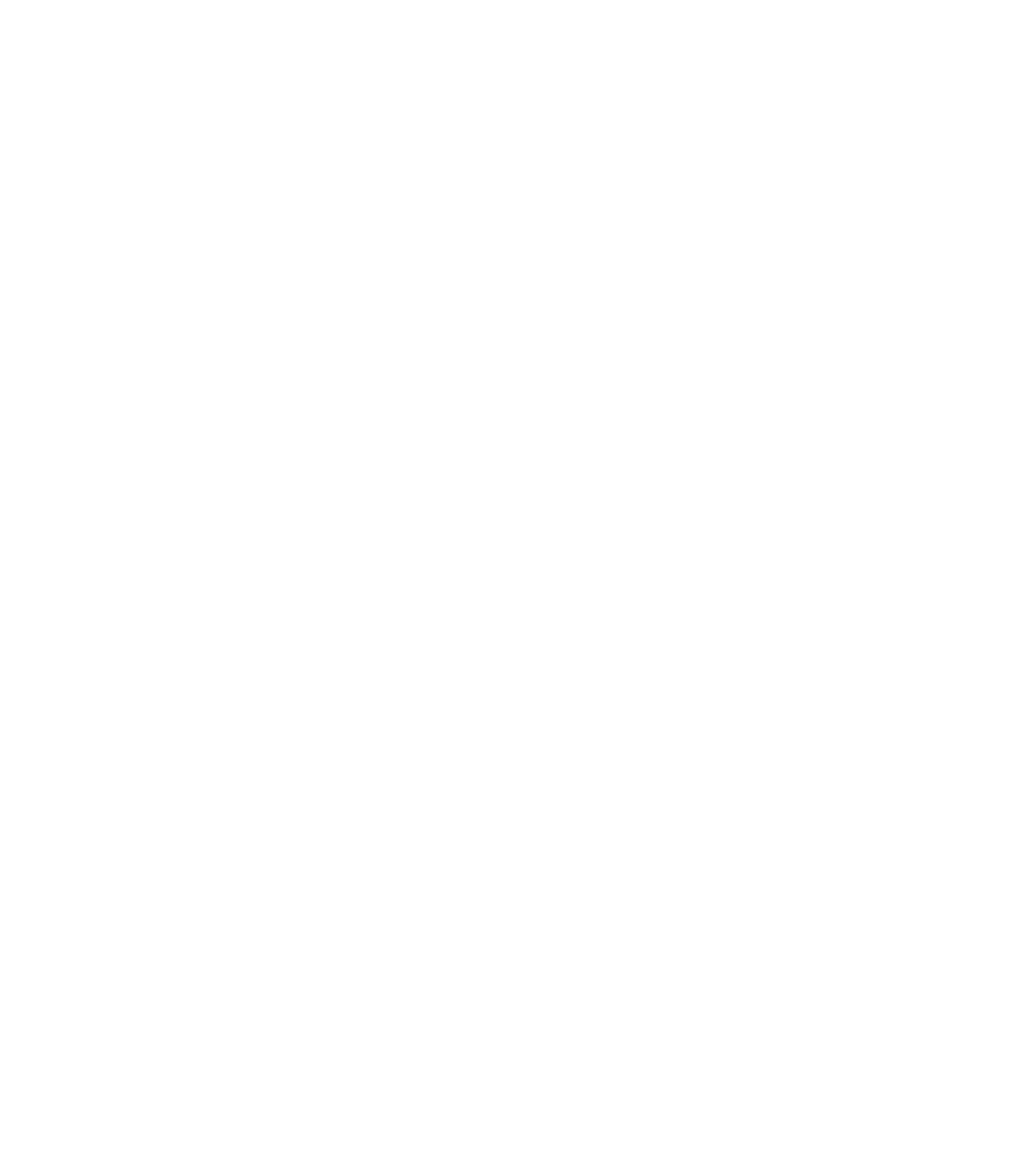
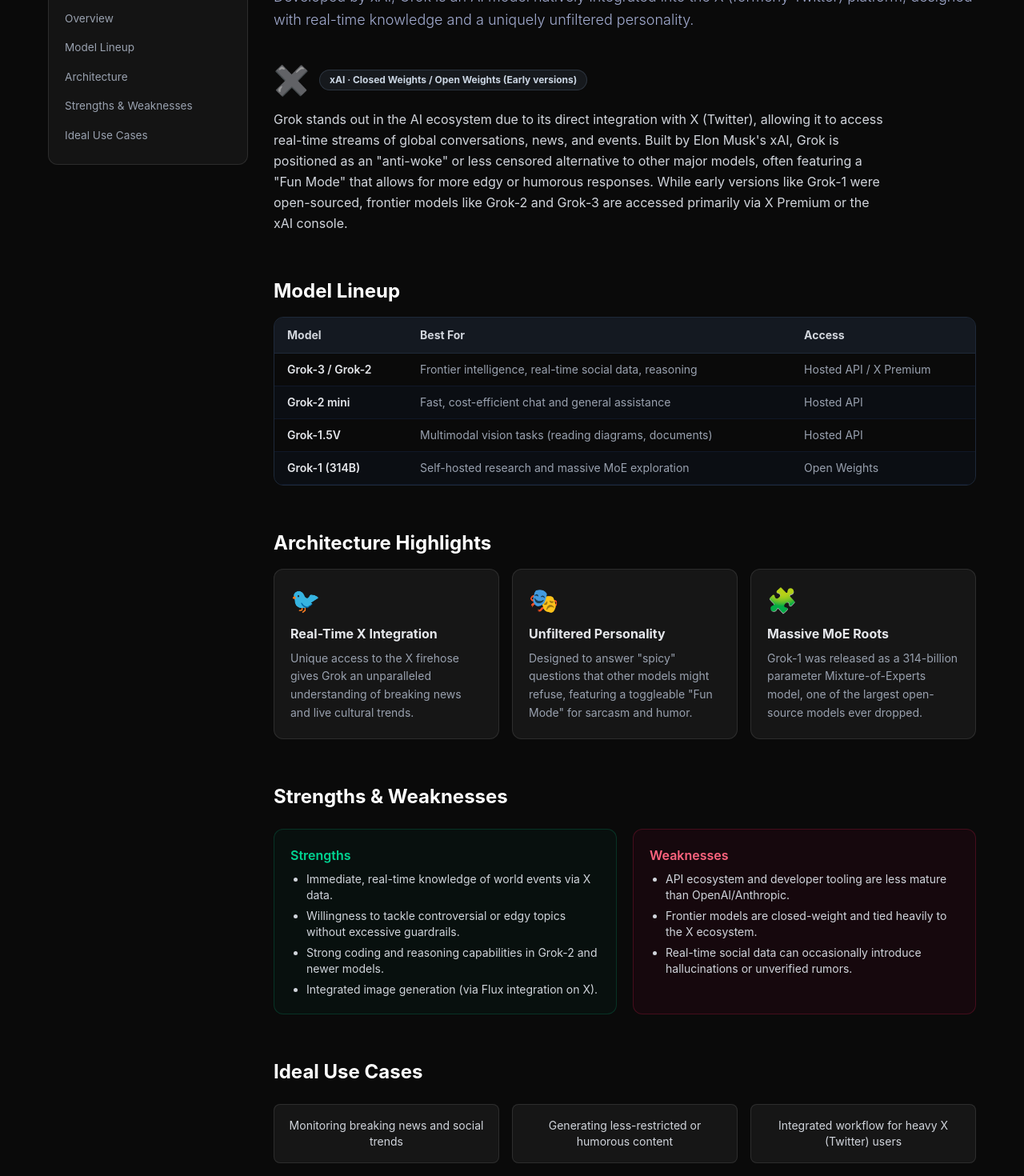
Before and after one commit to Amara-Manikanta/ai-engineering-visualized, a React (Vite) app in the folder v2-react/: page /models/grok in a window 1280 px wide. Before the commit this address had no page. Shown: the part 160-1630 px from the top of the page at 80% size. Before the commit the page ends 800 px from the top, so only its background shows below. Built offline with nearby package versions, Linux system fonts and the light colour scheme.

Commit message:
feat: add dedicated Grok model page and integrate into models index and nav

```diff
--- a/v2-react/src/App.jsx
+++ b/v2-react/src/App.jsx
@@ -33,6 +33,7 @@
 import ModelsMistral from "./pages/ModelsMistral";
 import ModelsQwen from "./pages/ModelsQwen";
 import ModelsDeepseek from "./pages/ModelsDeepseek";
+import ModelsGrok from "./pages/ModelsGrok";
 import LangGraphIndex from "./pages/LangGraphIndex";
 import LangGraphPatterns from "./pages/LangGraphPatterns";
 import McpIndex from "./pages/McpIndex";
@@ -170,6 +171,7 @@
         <Route path="/models/mistral" element={<ModelsMistral />} />
         <Route path="/models/qwen" element={<ModelsQwen />} />
         <Route path="/models/deepseek" element={<ModelsDeepseek />} />
+        <Route path="/models/grok" element={<ModelsGrok />} />
 
         <Route path="/langgraph" element={<LangGraphIndex />} />
         <Route path="/langgraph/patterns" element={<LangGraphPatterns />} />
--- a/v2-react/src/components/GlobalHeader.jsx
+++ b/v2-react/src/components/GlobalHeader.jsx
@@ -88,6 +88,7 @@
       { name: "Qwen", path: "/models/qwen" },
       { name: "DeepSeek", path: "/models/deepseek" },
       { name: "Mistral", path: "/models/mistral" },
+      { name: "Grok", path: "/models/grok" },
     ],
   },
   {
--- a/v2-react/src/pages/LlmIndex.jsx
+++ b/v2-react/src/pages/LlmIndex.jsx
@@ -11,7 +11,7 @@
   const toc = [
     { label: "1. What are AI Models?", hash: "#what-are-ai-models" },
     { label: "2. Foundation vs Fine-Tuned Models", hash: "#foundation-vs-finetuned" },
-    { label: "3. Model Families (OpenAI, Claude, Gemini, Llama, Qwen, DeepSeek, Mistral)", hash: "#model-families" },
+    { label: "3. Model Families (OpenAI, Claude, Gemini, Llama, Qwen, DeepSeek, Mistral, Grok)", hash: "#model-families" },
     { label: "4. Closed Models vs Open-Weight Models", hash: "#closed-vs-open" },
     { label: "5. Dense Models vs MoE Models", hash: "#dense-vs-moe" },
     { label: "6. Reasoning Models (o1, DeepSeek-R1)", hash: "#reasoning-models" },
@@ -114,7 +114,7 @@
           </div>
           <div>
             <h2 className="text-2xl font-black text-white">3. Major Model Families</h2>
-            <p className="text-xs text-gray-400">OpenAI, Anthropic, Google, Meta, Alibaba, DeepSeek, and Mistral ecosystems</p>
+            <p className="text-xs text-gray-400">OpenAI, Anthropic, Google, Meta, Alibaba, DeepSeek, Mistral, and xAI ecosystems</p>
           </div>
         </div>
 
@@ -146,6 +146,14 @@
           <div className="bg-black/40 p-3 rounded-xl border border-white/5">
             <span className="font-bold text-emerald-400 block">DeepSeek</span>
             <span className="text-[10px] text-gray-400">Ultra-efficient MoE & reasoning models: DeepSeek-V3 (671B), DeepSeek-R1. Open weights with low training costs.</span>
+          </div>
+          <div className="bg-black/40 p-3 rounded-xl border border-white/5">
+            <span className="font-bold text-amber-400 block">Mistral</span>
+            <span className="text-[10px] text-gray-400">High efficiency & European data sovereignty: Mistral Large, Mixtral 8x22B. Flexible open-weight and API models.</span>
+          </div>
+          <div className="bg-black/40 p-3 rounded-xl border border-white/5">
+            <span className="font-bold text-slate-300 block">Grok (xAI)</span>
+            <span className="text-[10px] text-gray-400">Real-time social data & uncensored personality: Grok-2, Grok-3. Native X (Twitter) integration.</span>
           </div>
         </div>
       </section>
@@ -521,6 +529,14 @@
                 <td className="p-3">$0.40 / $0.40</td>
                 <td className="p-3 text-emerald-400">Self-Hosted Enterprise RAG</td>
               </tr>
+              <tr className="hover:bg-white/5">
+                <td className="p-3 font-bold text-white">Grok-2</td>
+                <td className="p-3">xAI</td>
+                <td className="p-3 text-red-400">No (Closed)</td>
+                <td className="p-3">128k</td>
+                <td className="p-3">$2.00 / $10.00</td>
+                <td className="p-3 text-emerald-400">Real-time Social Knowledge</td>
+              </tr>
             </tbody>
           </table>
         </div>
--- /dev/null
+++ b/v2-react/src/pages/ModelsGrok.jsx
@@ -0,0 +1,103 @@
+import React from 'react';
+import { motion } from 'framer-motion';
+import GuideLayout from '../components/GuideLayout';
+
+const fadeUp = {
+  hidden: { opacity: 0, y: 20 },
+  show: { opacity: 1, y: 0, transition: { type: 'spring', stiffness: 100 } },
+};
+const stagger = { hidden: { opacity: 0 }, show: { opacity: 1, transition: { staggerChildren: 0.08 } } };
+
+export default function ModelsGrok() {
+  const toc = [
+    { label: 'Overview', hash: 'overview' },
+    { label: 'Model Lineup', hash: 'lineup' },
+    { label: 'Architecture', hash: 'architecture' },
+    { label: 'Strengths & Weaknesses', hash: 'strengths' },
+    { label: 'Ideal Use Cases', hash: 'use-cases' },
+  ];
+
+  return (
+    <GuideLayout title="Grok (xAI)" intro="Developed by xAI, Grok is an AI model natively integrated into the X (formerly Twitter) platform, designed with real-time knowledge and a uniquely unfiltered personality." toc={toc}>
+      <section id="overview" className="mb-14 scroll-mt-24">
+        <div className="flex items-center gap-3 mb-4">
+          <span className="text-4xl">✖️</span>
+          <span className="px-3 py-1 rounded-full bg-slate-500/15 text-slate-300 text-xs font-bold border border-slate-500/30">xAI · Closed Weights / Open Weights (Early versions)</span>
+        </div>
+        <p className="text-gray-300 leading-relaxed max-w-3xl">
+          Grok stands out in the AI ecosystem due to its direct integration with X (Twitter), allowing it to access real-time streams of global conversations, news, and events. Built by Elon Musk's xAI, Grok is positioned as an "anti-woke" or less censored alternative to other major models, often featuring a "Fun Mode" that allows for more edgy or humorous responses. While early versions like Grok-1 were open-sourced, frontier models like Grok-2 and Grok-3 are accessed primarily via X Premium or the xAI console.
+        </p>
+      </section>
+
+      <section id="lineup" className="mb-14 scroll-mt-24">
+        <h2 className="text-2xl font-bold text-white mb-4">Model Lineup</h2>
+        <div className="overflow-x-auto rounded-xl border border-gray-800">
+          <table className="w-full text-sm border-collapse">
+            <thead>
+              <tr className="bg-gray-800/50">
+                <th className="px-4 py-3 text-left text-gray-300 border-b border-gray-800">Model</th>
+                <th className="px-4 py-3 text-left text-gray-300 border-b border-gray-800">Best For</th>
+                <th className="px-4 py-3 text-left text-gray-300 border-b border-gray-800">Access</th>
+              </tr>
+            </thead>
+            <tbody className="text-gray-400">
+              <tr><td className="px-4 py-2.5 border-b border-gray-900 text-gray-200 font-semibold">Grok-3 / Grok-2</td><td className="px-4 py-2.5 border-b border-gray-900">Frontier intelligence, real-time social data, reasoning</td><td className="px-4 py-2.5 border-b border-gray-900">Hosted API / X Premium</td></tr>
+              <tr className="bg-gray-900/30"><td className="px-4 py-2.5 border-b border-gray-900 text-gray-200 font-semibold">Grok-2 mini</td><td className="px-4 py-2.5 border-b border-gray-900">Fast, cost-efficient chat and general assistance</td><td className="px-4 py-2.5 border-b border-gray-900">Hosted API</td></tr>
+              <tr><td className="px-4 py-2.5 border-b border-gray-900 text-gray-200 font-semibold">Grok-1.5V</td><td className="px-4 py-2.5 border-b border-gray-900">Multimodal vision tasks (reading diagrams, documents)</td><td className="px-4 py-2.5 border-b border-gray-900">Hosted API</td></tr>
+              <tr className="bg-gray-900/30"><td className="px-4 py-2.5 border-b border-gray-900 text-gray-200 font-semibold">Grok-1 (314B)</td><td className="px-4 py-2.5 border-b border-gray-900">Self-hosted research and massive MoE exploration</td><td className="px-4 py-2.5 border-b border-gray-900">Open Weights</td></tr>
+            </tbody>
+          </table>
+        </div>
+      </section>
+
+      <section id="architecture" className="mb-14 scroll-mt-24">
+        <h2 className="text-2xl font-bold text-white mb-4">Architecture Highlights</h2>
+        <div className="grid grid-cols-1 md:grid-cols-3 gap-4">
+          {[
+            { icon: '🐦', title: 'Real-Time X Integration', desc: 'Unique access to the X firehose gives Grok an unparalleled understanding of breaking news and live cultural trends.' },
+            { icon: '🎭', title: 'Unfiltered Personality', desc: 'Designed to answer "spicy" questions that other models might refuse, featuring a toggleable "Fun Mode" for sarcasm and humor.' },
+            { icon: '🧩', title: 'Massive MoE Roots', desc: 'Grok-1 was released as a 314-billion parameter Mixture-of-Experts model, one of the largest open-source models ever dropped.' },
+          ].map((f, i) => (
+            <motion.div key={i} initial={{ opacity: 0, y: 15 }} whileInView={{ opacity: 1, y: 0 }} viewport={{ once: true }} transition={{ delay: i * 0.1 }} className="bg-white/5 border border-white/10 rounded-xl p-5">
+              <div className="text-3xl mb-3">{f.icon}</div>
+              <h3 className="font-bold text-gray-200 mb-2">{f.title}</h3>
+              <p className="text-sm text-gray-400 leading-relaxed">{f.desc}</p>
+            </motion.div>
+          ))}
+        </div>
+      </section>
+
+      <section id="strengths" className="mb-14 scroll-mt-24">
+        <h2 className="text-2xl font-bold text-white mb-6">Strengths & Weaknesses</h2>
+        <div className="grid grid-cols-1 md:grid-cols-2 gap-5">
+          <div className="bg-emerald-900/10 border border-emerald-500/20 rounded-xl p-5">
+            <h4 className="text-emerald-400 font-semibold mb-2">Strengths</h4>
+            <ul className="list-disc pl-5 text-sm text-gray-300 space-y-1.5">
+              <li>Immediate, real-time knowledge of world events via X data.</li>
+              <li>Willingness to tackle controversial or edgy topics without excessive guardrails.</li>
+              <li>Strong coding and reasoning capabilities in Grok-2 and newer models.</li>
+              <li>Integrated image generation (via Flux integration on X).</li>
+            </ul>
+          </div>
+          <div className="bg-rose-900/10 border border-rose-500/20 rounded-xl p-5">
+            <h4 className="text-rose-400 font-semibold mb-2">Weaknesses</h4>
+            <ul className="list-disc pl-5 text-sm text-gray-300 space-y-1.5">
+              <li>API ecosystem and developer tooling are less mature than OpenAI/Anthropic.</li>
+              <li>Frontier models are closed-weight and tied heavily to the X ecosystem.</li>
+              <li>Real-time social data can occasionally introduce hallucinations or unverified rumors.</li>
+            </ul>
+          </div>
+        </div>
+      </section>
+
+      <section id="use-cases" className="mb-4 scroll-mt-24">
+        <h2 className="text-2xl font-bold text-white mb-6">Ideal Use Cases</h2>
+        <motion.div className="grid grid-cols-1 sm:grid-cols-3 gap-4" variants={stagger} initial="hidden" whileInView="show" viewport={{ once: true }}>
+          {['Monitoring breaking news and social trends', 'Generating less-restricted or humorous content', 'Integrated workflow for heavy X (Twitter) users'].map((u, i) => (
+            <motion.div key={i} variants={fadeUp} className="bg-white/5 border border-white/10 rounded-lg p-4 text-sm text-gray-300 text-center">{u}</motion.div>
+          ))}
+        </motion.div>
+      </section>
+    </GuideLayout>
+  );
+}
--- a/v2-react/src/pages/ModelsIndex.jsx
+++ b/v2-react/src/pages/ModelsIndex.jsx
@@ -38,6 +38,11 @@
     id: 'mistral', name: 'Mistral', maker: 'Mistral AI', path: '/models/mistral', icon: '🌬️',
     color: 'from-amber-500/20 to-amber-600/5', border: 'border-amber-500/30', text: 'text-amber-400',
     access: 'Open + Closed', context: '128K', strength: 'Lean, fast, cost-efficient European models',
+  },
+  {
+    id: 'grok', name: 'Grok', maker: 'xAI', path: '/models/grok', icon: '✖️',
+    color: 'from-slate-500/20 to-slate-600/5', border: 'border-slate-500/30', text: 'text-slate-300',
+    access: 'Closed / Open (Early)', context: '128K', strength: 'Real-time social knowledge & uncensored personality',
   },
 ];
 
```
